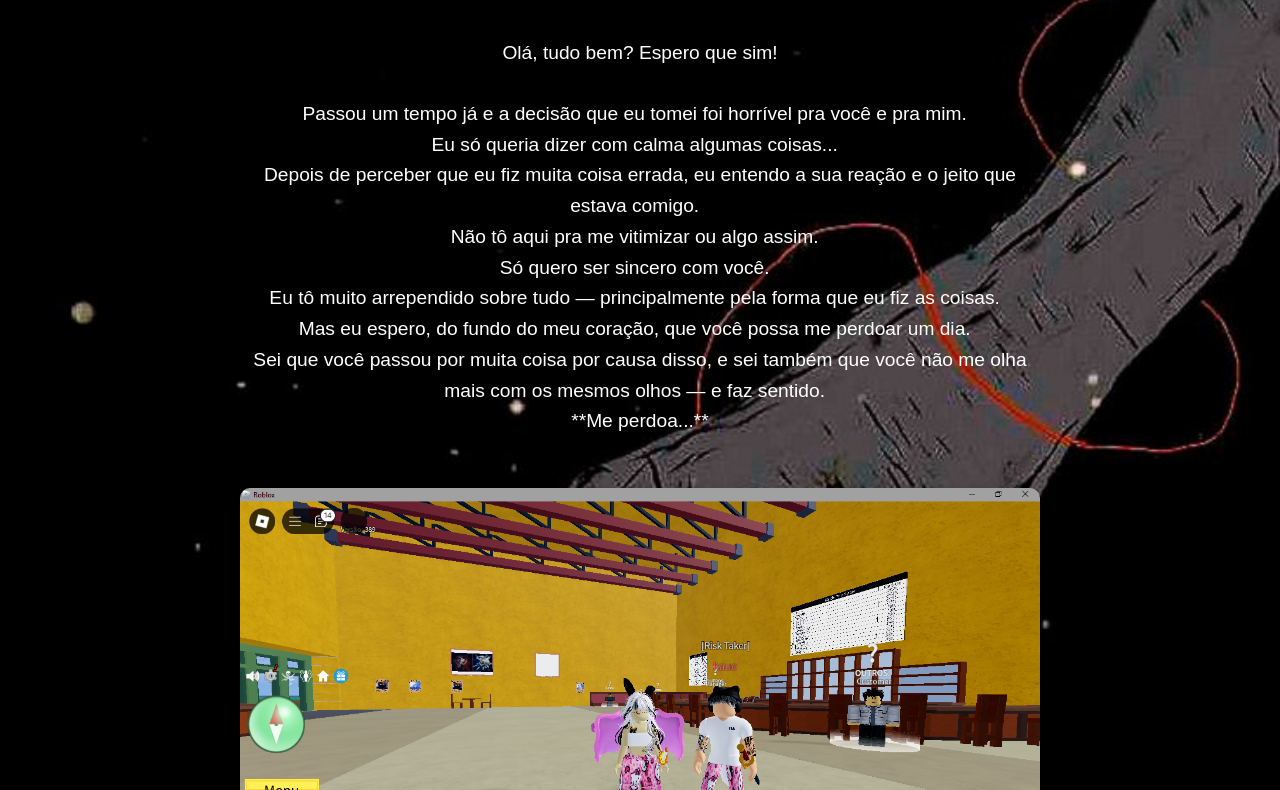
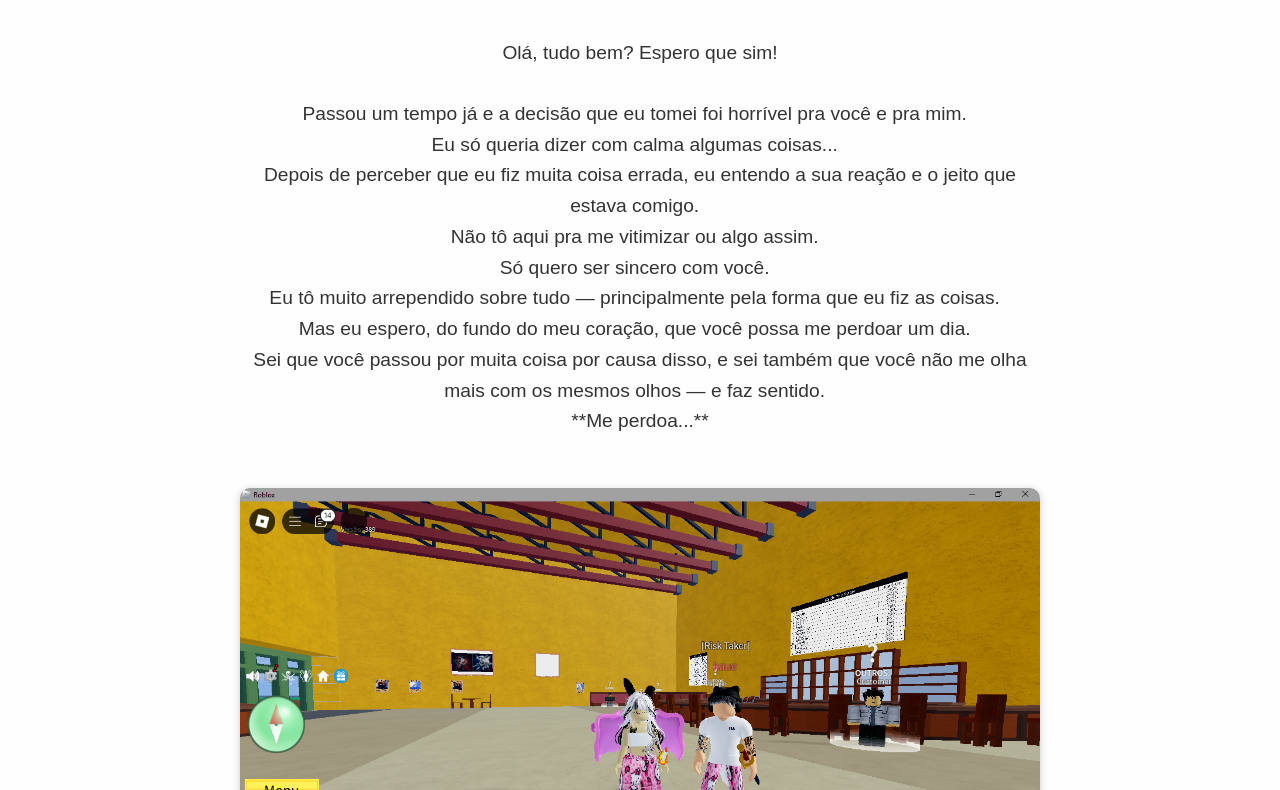
Before and after one commit to Kaue-dw/iza-, a plain HTML site: page index.html in a window 1280 px wide. Shown: the part 93-883 px from the top of the page. Drawn offline with Linux system fonts and the light colour scheme.

Commit message:
Update index.html

```diff
--- a/index.html
+++ b/index.html
@@ -1,6 +1,26 @@
 
 <!DOCTYPE html>
 <html lang="pt-BR">
+<head>
+  <meta charset="UTF-8" />
+  <meta name="viewport" content="width=device-width, initial-scale=1.0" />
+  <title>Você consegue me perdoar?</title>
+
+  <style>
+    body {
+      margin: 0;
+      padding: 0;
+      background-image: url('fundo.jpg');
+      background-size: cover;
+      background-position: center;
+      background-repeat: no-repeat;
+      background-attachment: fixed;
+      color: white;
+      font-family: Arial, sans-serif;
+    }
+  </style>
+</head>
+<body>
 <head>
   <meta charset="UTF-8">
   <meta name="viewport" content="width=device-width, initial-scale=1.0">
@@ -56,19 +76,6 @@
       background-color: #e63e5d;
     }
   </style>
-<style>
-  body {
-    margin: 0;
-    padding: 0;
-    background-image: url('fundo.jpg');
-    background-size: cover;
-    background-position: center;
-    background-repeat: no-repeat;
-    background-attachment: fixed;
-    color: white;
-    font-family: Arial, sans-serif;
-  }
-</style>
 
 </head>
 <body>
```
